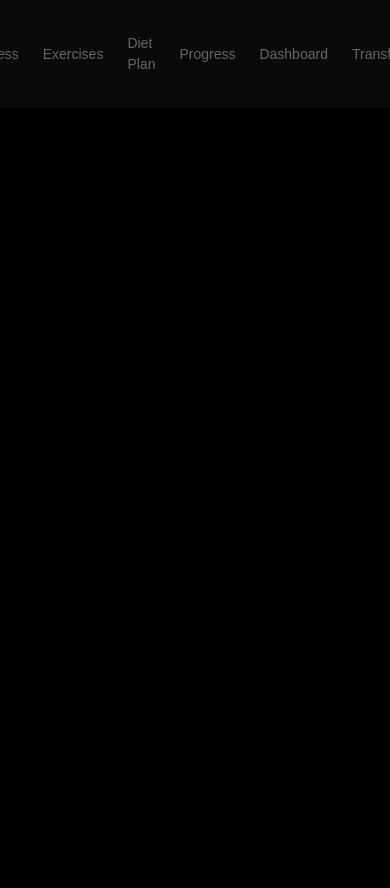
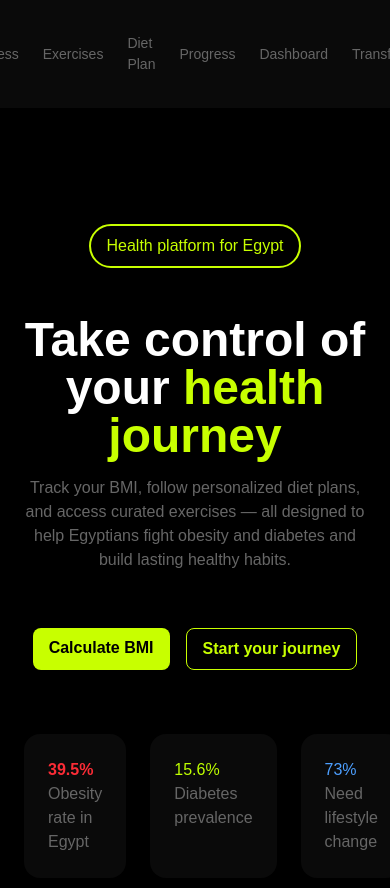
Before and after one commit to nhahub/NHA-4-205, a React (Vite) app: page / in a window 390 px wide. Shown: the top 888 px of the page. Before the commit the page ends 844 px from the top, so only its background shows below. Built offline with nearby package versions, Linux system fonts and the light colour scheme.

Commit message:
Fix: configure Tailwind v4 and update Navbar design

```diff
--- a/src/App.jsx
+++ b/src/App.jsx
@@ -16,6 +16,7 @@ export default function App() {
   return (
     <BrowserRouter>
       <Navbar />
+
       <Routes>
         <Route path="/" element={<Home />} />
         <Route path="/register" element={<Register />} />
--- a/src/index.css
+++ b/src/index.css
@@ -23,9 +23,7 @@ nav {
   }
   background-color: #0a0a0a;
 }
-a{
-  color:aliceblue;
-}
+
 body {
   background-color: #000000;
 
--- a/src/pages/Home.jsx
+++ b/src/pages/Home.jsx
@@ -2,7 +2,146 @@ import React from 'react'
 
 const Home = () => {
   return (
-    <div>Home</div>
+    <>
+    {/* Hero section*/}
+    <div className="flex flex-col items-center text-center px-6 pt-24 pb-16 max-w-5xl mx-auto">
+    <span className="text-[#c8ff00] border-[#c8ff00] border-2 px-4 py-2 rounded-full">Health platform for Egypt</span>
+
+    <div className=" my-4 mt-8 py-4">
+    <h1 className="text-white text-5xl md:text-7xl font-bold">Take control of your <span className="text-[#c8ff00]">health journey</span></h1>
+    <p className="text-[#666] text-base md:text-lg mt-4 ">Track your BMI, follow personalized diet plans, and access curated exercises — all designed to help Egyptians fight obesity and diabetes and build lasting healthy habits.</p>
+    </div>
+
+    <div className="flex gap-4 mt-6">
+    <a href="/awareness" className="bg-[#c8ff00] text-black px-4 py-2 rounded-lg font-bold ">Calculate BMI</a>
+    <a href="/login" className="border border-[#c8ff00] text-[#c8ff00] px-4 py-2 rounded-lg font-bold hover:bg-[#c8ff00] hover:text-black">Start your journey</a>
+    </div>
+
+    </div>
+
+{/*  section 1 */}
+
+    <div className="flex felx-col max-w-4xl mx-auto px-6 pb-24 mx-auto gap-6 md:flex-row md:justify-between ">
+      {/*card 1 */}
+      <div className="bg-[#0a0a0a] p-6 rounded-2xl">
+        <div className=""></div>
+        <div className="text-red-500 font-bold">39.5%</div>
+        <div className="text-[#666]">Obesity rate in Egypt</div>
+      </div>
+      {/*card 2 */}
+      <div className="bg-[#0a0a0a] p-6 rounded-2xl">
+        <div className=""></div>
+        <div className="text-[#bfff00]">15.6%</div>
+        <div className="text-[#666]">Diabetes prevalence</div>
+      </div>
+      {/*card 3 */}
+      <div className="bg-[#0a0a0a] p-6 rounded-2xl">
+        <div className=""></div>
+        <div className="text-[#4d9fff]">73%</div>
+        <div className="text-[#666]">Need lifestyle change</div>
+      </div>
+
+      </div>
+
+      {/*  section 2 */}
+
+      <div className="featureSection">
+
+        <div>
+        <h2>Powerful features</h2>
+        <p>Everything you need to elevate your health, in one place.</p>
+        </div>
+
+        {/*card 1 */}
+        <div>
+          <div className="">
+            <span></span>
+            <h3>AI Chatbot</h3>
+            <p>Get instant answers about BMI, diet, and exercise from our smart health assistant.</p>
+          </div>
+
+          {/*card 2 */}
+          <div className="">
+            <span></span>
+            <h3>Progress Tracker</h3>
+            <p>Track your weight, BMI, and activity over time with beautiful charts.</p>
+          </div>
+
+          {/*card 3 */}
+          <div className="">
+            <span></span>
+            <h3>Before & After</h3>
+            <p>Showcase your transformation and get inspired by real results.</p>
+          </div>
+
+          {/*card 4 */}
+          <div className="">
+            <span></span>
+            <h3>Gym & Exercises</h3>
+            <p>Curated workouts for every level, from beginner to advanced.</p>
+          </div>
+
+          {/*card 5 */}
+          <div className="">
+            <span></span>
+            <h3>Diet Plans</h3>
+            <p>Personalized meal plans and calorie calculators tailored for you.</p>
+          </div>
+
+          {/*card 6 */}
+          <div className="">
+            <span></span>
+            <h3>Admin Dashboard</h3>
+            <p>Powerful tools to manage users, content, and platform reports.</p>
+          </div>
+
+        </div>
+
+        </div>
+
+      {/*  section 3*/}
+
+        <div className="userSay">
+
+          <div className="">
+            <h2>What our users say</h2>
+            <p>Real people, real results.</p>
+          </div>
+
+          <div className="">
+            {/*card 1 */}
+            <div className="">
+              <span></span>
+              <p>Ahmed Hassan</p>
+              <p>"Elevate Fit helped me lose 12kg in 4 months. The BMI tracker kept me accountable every single day."</p>
+            </div>
+            {/*card 2 */}
+            <div className="">
+              <span></span>
+              <p>Mona Salah</p>
+              <p>"The diet plans are realistic and made for Egyptian food. I finally got my blood sugar under control."</p>
+            </div>
+            {/*card 3 */}
+            <div className="">
+              <span></span>
+              <p>Karim Adel</p>
+              <p>"The AI chatbot answers all my questions instantly. Best fitness platform I have ever used."</p>
+            </div>
+
+          </div>
+
+          </div>
+      {/*  section 4 */}
+
+          <div className="readyToTransform">
+            <div className="">
+              <h2>Ready to transform your life?</h2>
+              <p>Join thousands of Egyptians taking control of their health today. It's free to start.</p>
+              <a href="/login" className="">Get Started free</a>
+            </div>
+
+            </div>
+    </>
   )
 }
 
```
